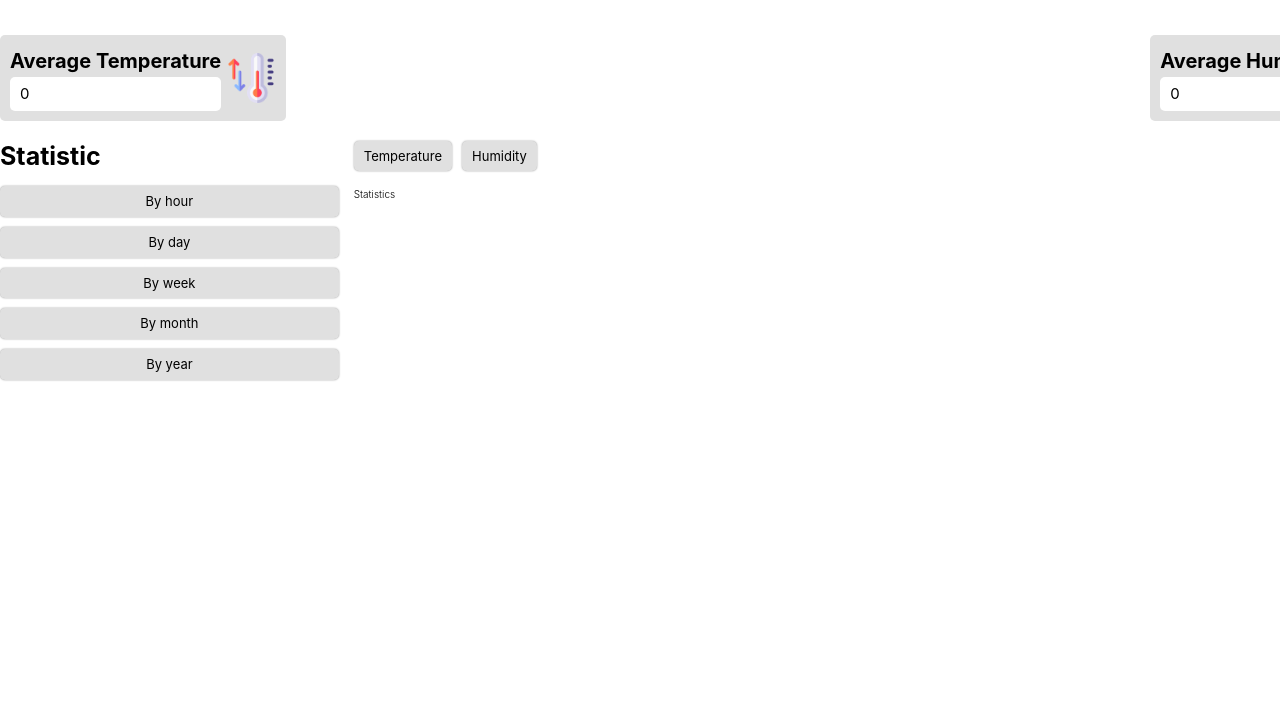
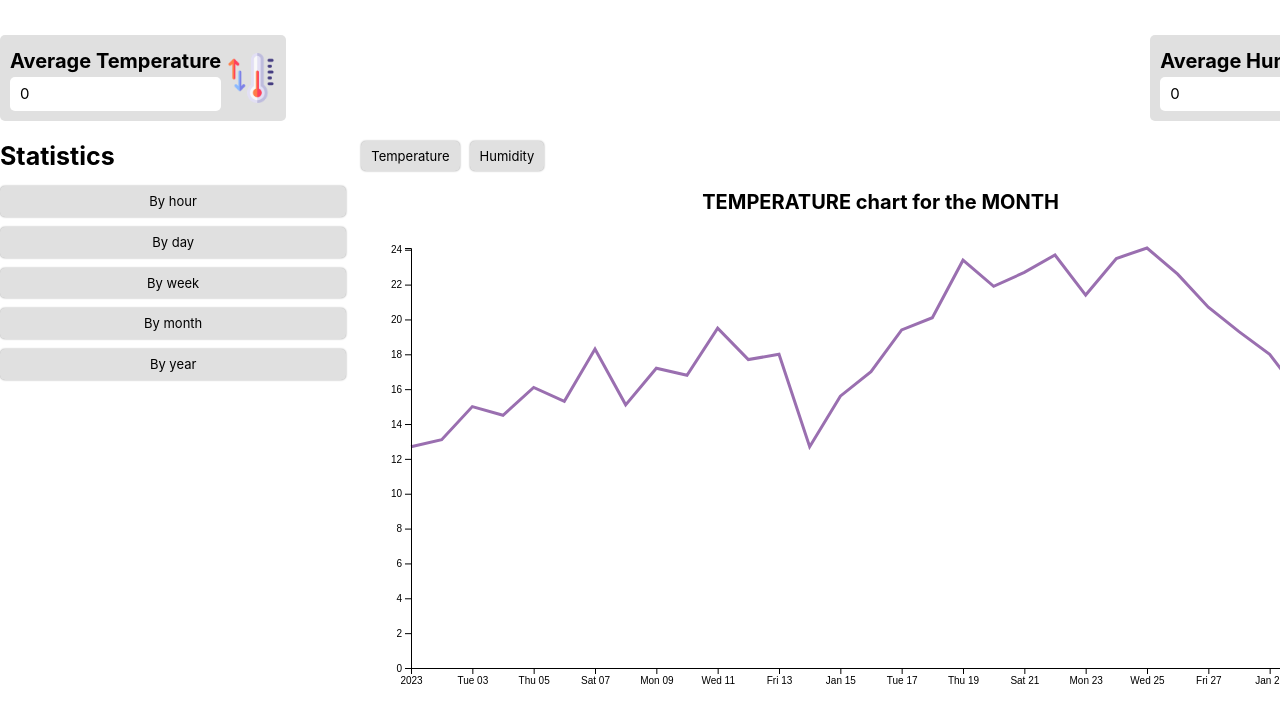
Before and after one commit to irchuk67/humidity-temperature-tracker, a React (Create React App) app: page / in a window 1280 px wide. Shown: the top 722 px of the page. Built offline with nearby package versions, Linux system fonts and the light colour scheme.

Commit message:
Draw simple chart for mocked data

```diff
--- a/package.json
+++ b/package.json
@@ -8,6 +8,7 @@
     "@testing-library/react": "^13.4.0",
     "@testing-library/user-event": "^13.5.0",
     "axios": "^1.6.2",
+    "d3": "^7.8.5",
     "react": "^18.2.0",
     "react-dom": "^18.2.0",
     "react-redux": "^9.0.2",
--- a/src/App.js
+++ b/src/App.js
@@ -1,18 +1,46 @@
+import { useState } from "react";
 import AverageValues from "./components/averageValues/averageValues";
 import Statistics from "./components/statistics/statistics";
 import TopMenu from "./components/topMenu/topMenu";
 import SidebarMenu from "./components/sidebarMenu/sidebarMenu";
 import './base.scss';
 
+import {temps} from './data';
+import {hums} from './dataH';
+
 function App() {
+    //за замовчуванням беремо температуру за місяць
+    const [chartType, setCharType] = useState('temperature');
+    const [chartPeriod, setChartPeriod] = useState('month');
+    const [chartData, setChartData] = useState(temps);
+
+    const changeType = (str) => {
+        setCharType(str);
+        //відправка запита
+        //setChartData(newDataFromResponse);
+    };
+
+    const changePeriod = (str) => {
+        setChartPeriod(str);
+        //відправка запита
+        //тут просто можемо побачити, що графіки нормально переключаються
+        //можемо змінити з місяця (за замовчуванням) на тиждень
+        if (str === 'week'){
+            setChartData(hums);
+        } else {
+            setChartData(temps);
+        }
+
+    };
+
     return (
         <div className="app">
             <AverageValues/>
             <div className={'main-wrapper'}>
-            <h3>Statistic</h3>
-            <SidebarMenu/>
-            <TopMenu/>
-            <Statistics/>
+                <h3>Statistics</h3>
+                <SidebarMenu changeChartPeriod={changePeriod}/>
+                <TopMenu changeChartType={changeType}/>
+                <Statistics type={chartType} period={chartPeriod} data={chartData}/>
             </div>
         </div>
     );
--- a/src/base.scss
+++ b/src/base.scss
@@ -30,7 +30,7 @@ body{
 
 .main-wrapper{
   display: grid;
-  grid-template-columns: repeat(4, 1fr);
+  grid-template-columns: 1fr 3fr;
   grid-column-gap: 1.5rem;
   grid-row-gap: 1rem;
   margin-top: 1.5rem;
--- a/src/components/sidebarMenu/sidebarMenu.js
+++ b/src/components/sidebarMenu/sidebarMenu.js
@@ -1,12 +1,27 @@
 import './sidebarMenu.scss';
-const SidebarMenu = () => {
+const SidebarMenu = ({ changeChartPeriod }) => {
     return(
         <div className={'sidebar'}>
-            <p className={'sidebar__item menu-item'}>By hour</p>
-            <p className={'sidebar__item menu-item'}>By day</p>
-            <p className={'sidebar__item menu-item'}>By week</p>
-            <p className={'sidebar__item menu-item'}>By month</p>
-            <p className={'sidebar__item menu-item'}>By year</p>
+            <p
+                className={'sidebar__item menu-item'}
+                onClick={() => {changeChartPeriod('hour')}}
+            >By hour</p>
+            <p
+                className={'sidebar__item menu-item'}
+                onClick={() => {changeChartPeriod('day')}}
+            >By day</p>
+            <p
+                className={'sidebar__item menu-item'}
+                onClick={() => {changeChartPeriod('week')}}
+            >By week</p>
+            <p
+                className={'sidebar__item menu-item'}
+                onClick={() => {changeChartPeriod('month')}}
+            >By month</p>
+            <p
+                className={'sidebar__item menu-item'}
+                onClick={() => {changeChartPeriod('year')}}
+            >By year</p>
         </div>
     )
 }
--- a/src/components/statistics/statistics.js
+++ b/src/components/statistics/statistics.js
@@ -1,8 +1,78 @@
 import './statistics.scss';
-const Statistics = () => {
+import { useEffect, useRef } from 'react';
+import * as d3 from 'd3';
+
+const MARGIN = { top: 30, right: 30, bottom: 50, left: 50 };
+
+const Statistics = ({ type, period, data }) => {
+    const width = 1000;
+    const height = 500;
+
+    const axesRef = useRef(null);
+    const boundsWidth = width - MARGIN.right - MARGIN.left;
+    const boundsHeight = height - MARGIN.top - MARGIN.bottom;
+
+    // Y axis
+    const [min, max] = d3.extent(data, (d) => d[type]);
+    const yScale = d3
+        .scaleLinear()
+        .domain([0, max || 0])
+        .range([boundsHeight, 0]);
+
+    // X axis
+    const xScale = d3
+        .scaleTime()
+        .domain(d3.extent(data, (d) => d.date))
+        .range([ 0, boundsWidth ]);
+
+    // Render the X and Y axis using d3.js
+    useEffect(() => {
+        const svgElement = d3.select(axesRef.current);
+        svgElement.selectAll("*").remove();
+        const xAxisGenerator = d3.axisBottom(xScale);
+        svgElement
+            .append("g")
+            .attr("transform", "translate(0," + boundsHeight + ")")
+            .call(xAxisGenerator);
+
+        const yAxisGenerator = d3.axisLeft(yScale);
+        svgElement.append("g").call(yAxisGenerator);
+    }, [xScale, yScale, boundsHeight, type, period, data]);
+
+    // Build the line
+    const lineBuilder = d3
+        .line()
+        .x((d) => xScale(d.date))
+        .y((d) => yScale(d[type]));
+    const linePath = lineBuilder(data);
+    if (!linePath) {
+        return null;
+    }
+
     return (
-        <div>
-            Statistics
+        <div id={'chart'}>
+            <h2>{type.toUpperCase()} chart for the {period.toUpperCase()}</h2>
+            <svg width={width} height={height}>
+                <g
+                    width={boundsWidth}
+                    height={boundsHeight}
+                    transform={`translate(${[MARGIN.left, MARGIN.top].join(",")})`}
+                >
+                    <path
+                        d={linePath}
+                        opacity={1}
+                        stroke="#9a6fb0"
+                        fill="none"
+                        strokeWidth={3}
+                    />
+                </g>
+                <g
+                    width={boundsWidth}
+                    height={boundsHeight}
+                    ref={axesRef}
+                    transform={`translate(${[MARGIN.left, MARGIN.top].join(",")})`}
+                />
+            </svg>
         </div>
     )
 }
--- a/src/components/statistics/statistics.scss
+++ b/src/components/statistics/statistics.scss
@@ -0,0 +1,6 @@
+#chart {
+  h2 {
+    text-align: center;
+    font-size: 2rem;
+  }
+}
--- a/src/components/topMenu/topMenu.js
+++ b/src/components/topMenu/topMenu.js
@@ -1,9 +1,16 @@
 import './topMenu.scss';
-const TopMenu = () => {
+
+const TopMenu = ({ changeChartType }) => {
     return(
         <div className={'top-menu'}>
-            <p className={'top-menu__item menu-item'}>Temperature</p>
-            <p className={'top-menu__item menu-item'}>Humidity</p>
+            <p
+                className={'top-menu__item menu-item'}
+                onClick={() => changeChartType('temperature')}
+            >Temperature</p>
+            <p
+                className={'top-menu__item menu-item'}
+                onClick={() => changeChartType('humidity')}
+            >Humidity</p>
         </div>
     )
 }
--- /dev/null
+++ b/src/data.js
@@ -0,0 +1,33 @@
+export const temps = [
+    {date: new Date('2023-01-01'), temperature: 12.7, humidity: 32.7},
+    {date: new Date('2023-01-02'), temperature: 13.1, humidity: 23.1},
+    {date: new Date('2023-01-03'), temperature: 15.0, humidity: 35.0},
+    {date: new Date('2023-01-04'), temperature: 14.5, humidity: 24.5},
+    {date: new Date('2023-01-05'), temperature: 16.1, humidity: 56.1},
+    {date: new Date('2023-01-06'), temperature: 15.3, humidity: 45.3},
+    {date: new Date('2023-01-07'), temperature: 18.3, humidity: 38.3},
+    {date: new Date('2023-01-08'), temperature: 15.1, humidity: 25.1},
+    {date: new Date('2023-01-09'), temperature: 17.2, humidity: 25.1},
+    {date: new Date('2023-01-10'), temperature: 16.8, humidity: 26.8},
+    {date: new Date('2023-01-11'), temperature: 19.5, humidity: 39.5},
+    {date: new Date('2023-01-12'), temperature: 17.7, humidity: 27.7},
+    {date: new Date('2023-01-13'), temperature: 18.0, humidity: 38.0},
+    {date: new Date('2023-01-14'), temperature: 12.7, humidity: 22.7},
+    {date: new Date('2023-01-15'), temperature: 15.6, humidity: 35.6},
+    {date: new Date('2023-01-16'), temperature: 17.0, humidity: 27.0},
+    {date: new Date('2023-01-17'), temperature: 19.4, humidity: 39.4},
+    {date: new Date('2023-01-18'), temperature: 20.1, humidity: 30.1},
+    {date: new Date('2023-01-19'), temperature: 23.4, humidity: 43.4},
+    {date: new Date('2023-01-20'), temperature: 21.9, humidity: 31.9},
+    {date: new Date('2023-01-21'), temperature: 22.7, humidity: 42.7},
+    {date: new Date('2023-01-22'), temperature: 23.7, humidity: 33.7},
+    {date: new Date('2023-01-23'), temperature: 21.4, humidity: 41.4},
+    {date: new Date('2023-01-24'), temperature: 23.5, humidity: 33.5},
+    {date: new Date('2023-01-25'), temperature: 24.1, humidity: 34.1},
+    {date: new Date('2023-01-26'), temperature: 22.6, humidity: 32.6},
+    {date: new Date('2023-01-27'), temperature: 20.7, humidity: 30.7},
+    {date: new Date('2023-01-28'), temperature: 19.3, humidity: 29.3},
+    {date: new Date('2023-01-29'), temperature: 18.0, humidity: 38.0},
+    {date: new Date('2023-01-30'), temperature: 15.7, humidity: 25.7},
+    {date: new Date('2023-01-31'), temperature: 12.7, humidity: 32.7},
+];
--- /dev/null
+++ b/src/dataH.js
@@ -0,0 +1,9 @@
+export const hums = [
+    {date: new Date('2023-01-02'), temperature: 13.1, humidity: 23.1},
+    {date: new Date('2023-01-03'), temperature: 15.0, humidity: 35.0},
+    {date: new Date('2023-01-04'), temperature: 14.5, humidity: 24.5},
+    {date: new Date('2023-01-05'), temperature: 16.1, humidity: 56.1},
+    {date: new Date('2023-01-06'), temperature: 15.3, humidity: 45.3},
+    {date: new Date('2023-01-07'), temperature: 18.3, humidity: 38.3},
+    {date: new Date('2023-01-08'), temperature: 15.1, humidity: 25.1},
+];
```
Lines whose indentation alone changed are shown as unchanged.
